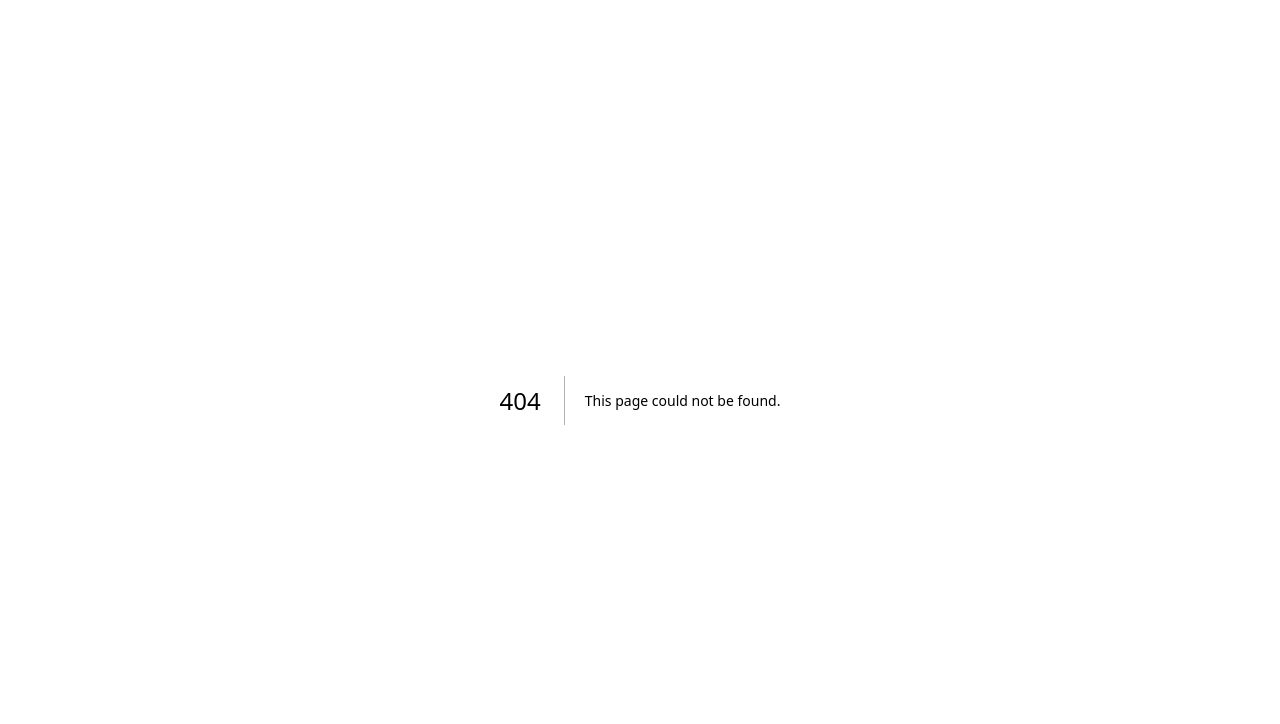
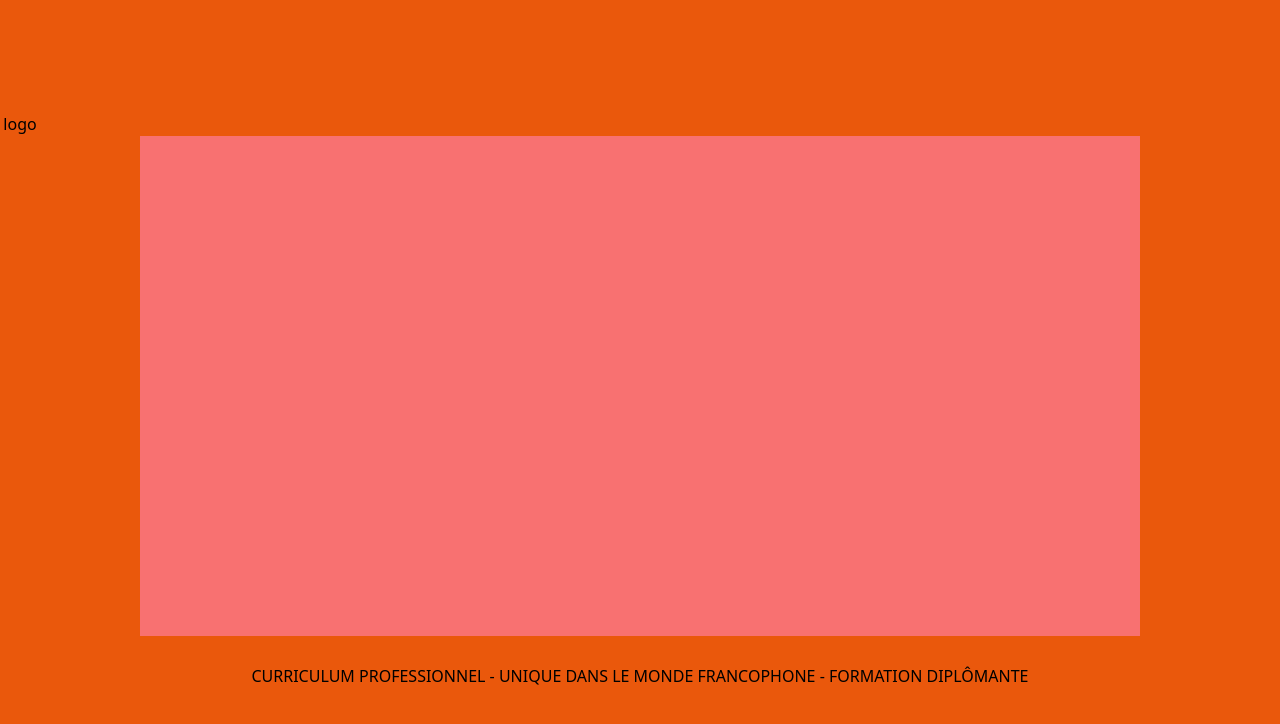
Before and after one commit to assekoazareel222/hisMusic2.0, a Next.js app: page /cours_gratuit in a window 1280 px wide. Before the commit this address had no page. Shown: the top 724 px of the page. Built offline with nearby package versions, Linux system fonts and the light colour scheme.

Commit message:
first commit

```diff
--- /dev/null
+++ b/app/cours_gratuit/page.js
@@ -0,0 +1,21 @@
+
+
+
+
+
+
+export default function Home() {
+  return (
+    <div className="bg-orange-600 w-full h-screen flex flex-col justify-center items-center">
+      <div>
+        <h1 className="relative -start-[620px]"> logo</h1>
+      </div>
+
+        <div className="w-[1000px] h-[500px] bg-red-400">
+        <video> <p> video</p> </video>
+          </div>
+
+      <h2 className="mt-7"> CURRICULUM PROFESSIONNEL - UNIQUE DANS LE MONDE FRANCOPHONE - FORMATION DIPLÔMANTE</h2>
+    </div>
+  );
+}
```
